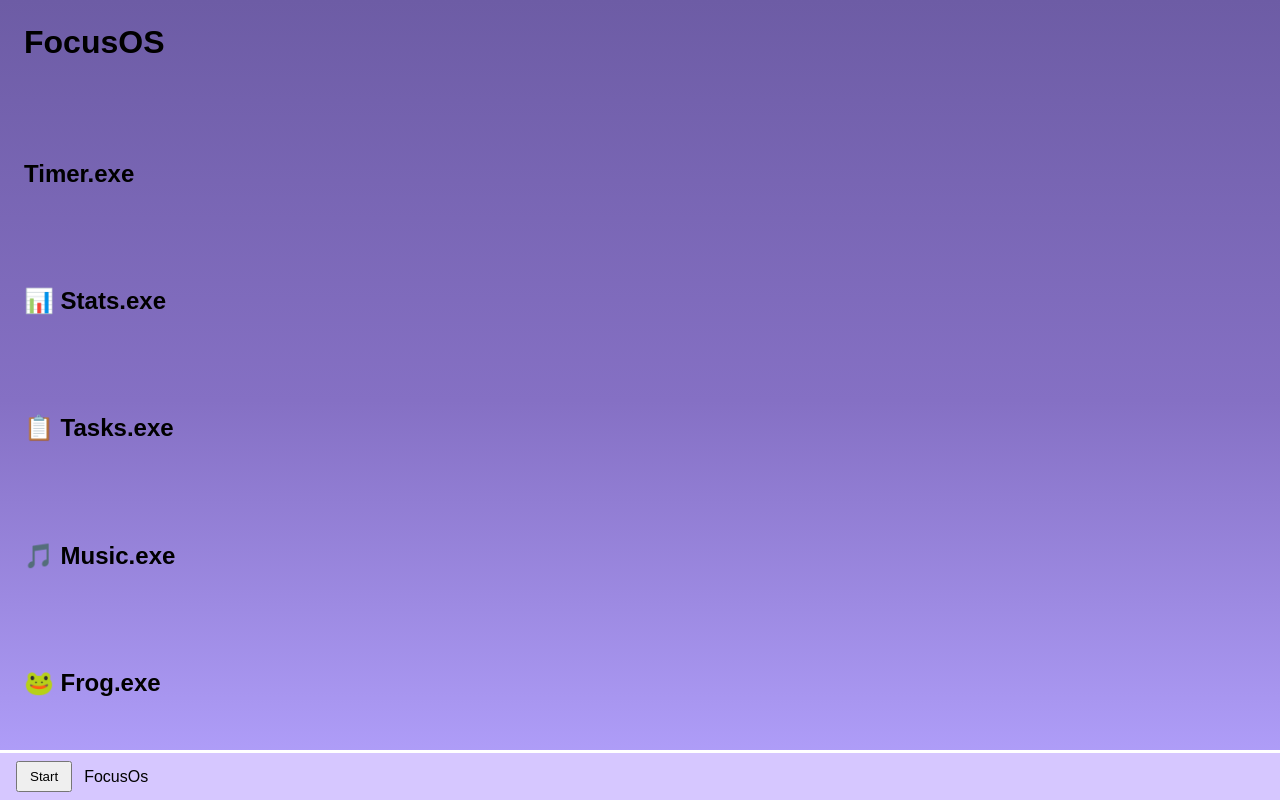
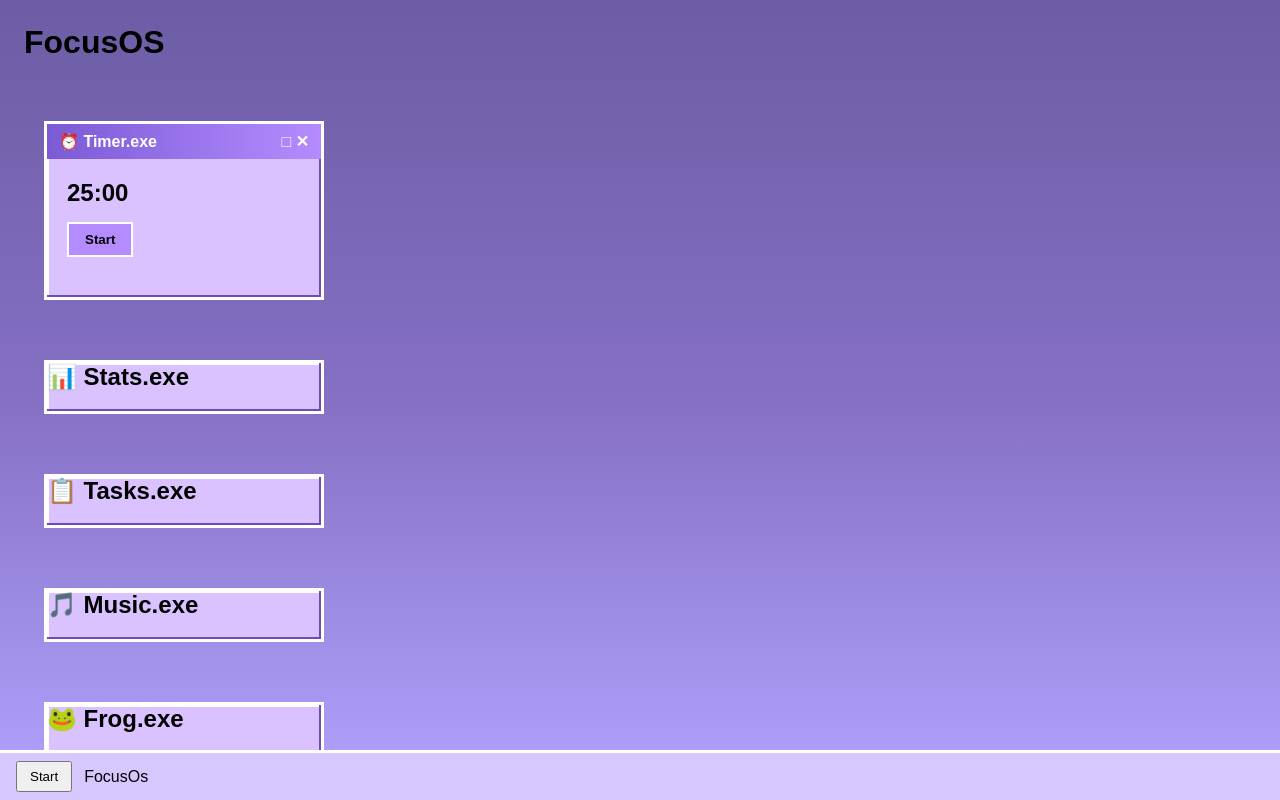
Before and after one commit to Kharchenko-Niks/study-focus-app, a React (Vite) app: page / in a window 1280 px wide. Built offline with nearby package versions, Linux system fonts and the light colour scheme.

Commit message:
Create retro timer window

```diff
--- a/src/components/TimerWindow/TimerW.tsx
+++ b/src/components/TimerWindow/TimerW.tsx
@@ -1,9 +1,20 @@
+import "../../styles/window.css"
+
 function TimerW(){
-    return(
-        <div className="window">
-            <h2>Timer.exe</h2>
-        </div>
-    );
+  return (
+    <div className="window">
+      <div className="window-header">
+        <span>⏰ Timer.exe</span>
+        <span>□ ✕</span>
+      </div>
+
+      <div className="window-body">
+        <h2>25:00</h2>
+
+        <button>Start</button>
+      </div>
+    </div>
+  );
 }
 
 export default TimerW;
--- /dev/null
+++ b/src/styles/window.css
@@ -0,0 +1,42 @@
+.window {
+    background: #d9c2ff;
+    border: 3px solid #ffffff;
+    box-shadow:
+        inset -2px -2px 0 #6d4db3,
+        inset 2px 2px 0 #ffffff;
+    width: 280px;
+    margin: 20px;
+}
+
+.window-header {
+    background: linear-gradient(to right, #7b5ad6, #b58cff);
+    color: white;
+    padding: 8px 12px;
+    font-weight: bold;
+
+    display: flex;
+    justify-content: space-between;
+}
+
+.window-body {
+    padding: 20px;
+}
+
+.window button {
+    margin-top: 15px;
+    padding: 8px 16px;
+
+    border: 2px solid white;
+    background: #b58cff;
+    cursor: pointer;
+
+    font-weight: bold;
+}
+
+.window button:hover{
+    transform: translateY(-1px);
+}
+
+.window button:hover{
+    transform: translateY(+1px);
+}
```
